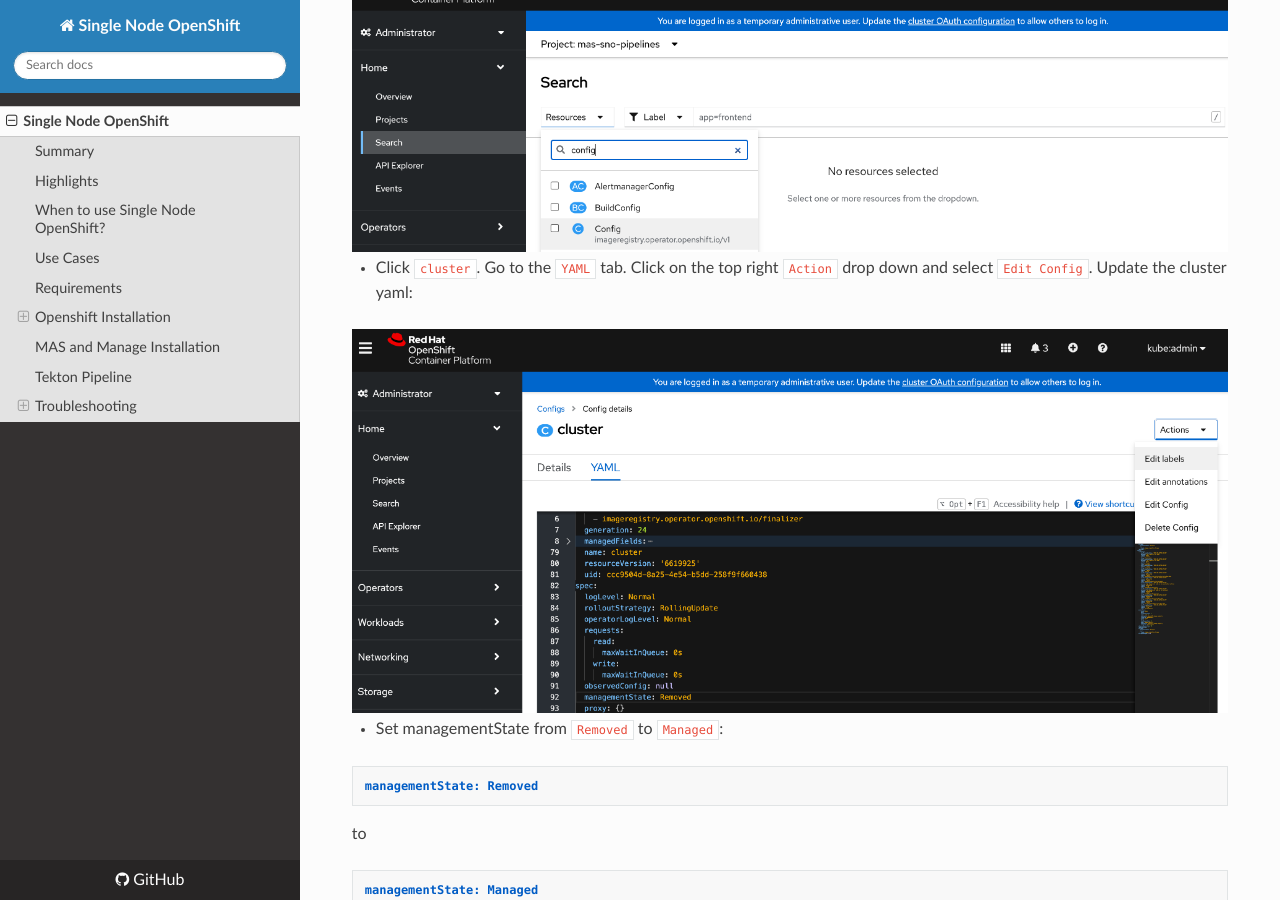
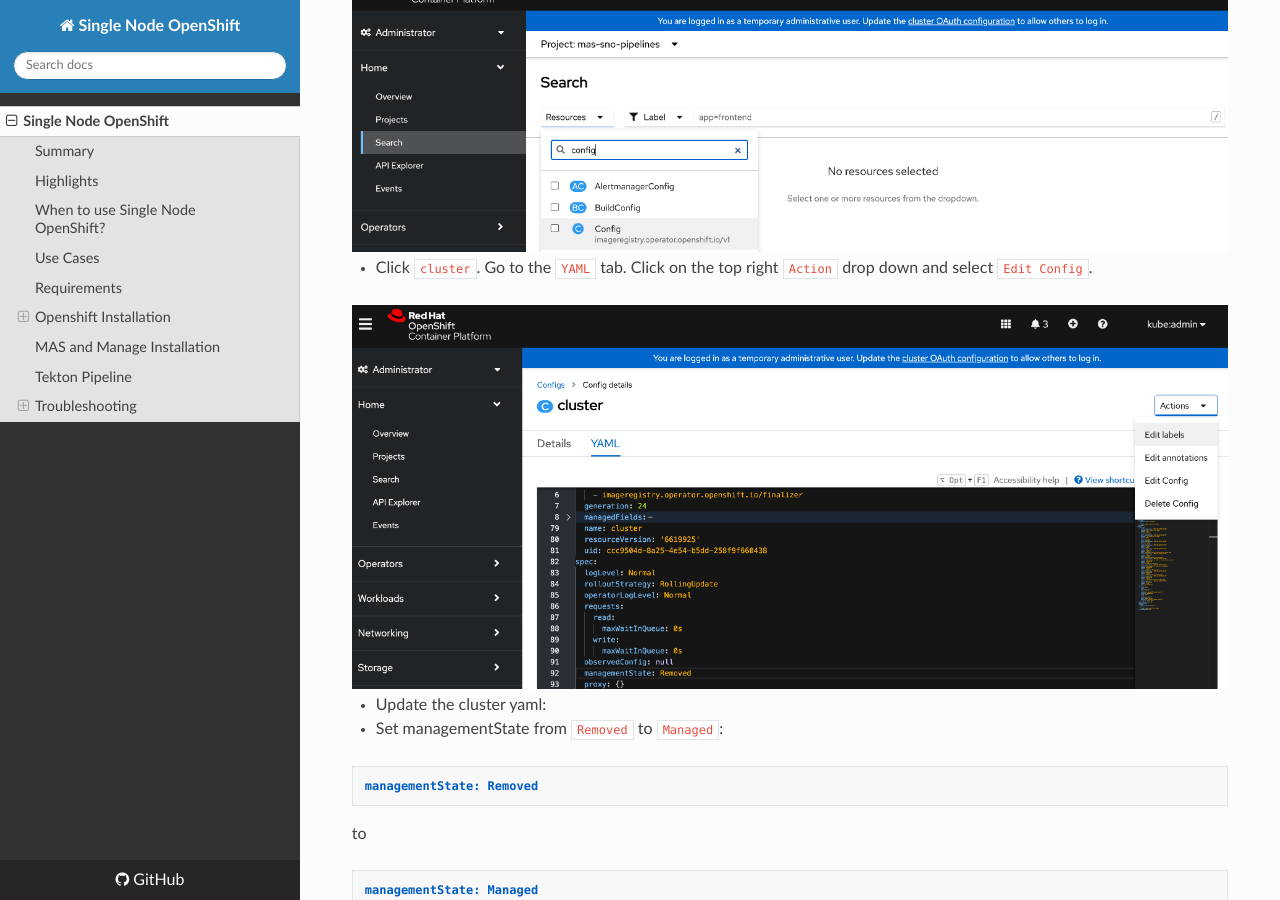
Before and after one commit to ibm-mas-manage/sno, an MkDocs documentation site: the page built from docs/index.md, in a window 1280 px wide and 900 px high, scrolled down 8032 px. Built offline with MkDocs 1.6.1, drawn with Linux system fonts in a browser that asks for light colours; nearby versions of some CDN libraries.

````diff
--- a/docs/index.md
+++ b/docs/index.md
@@ -236,12 +236,12 @@ You need to enable the image registry for building and pushing of images. Link:
 
 ![image](images/searchconfig.png)
 
-- Click `cluster`. Go to the `YAML` tab.  Click on the top right `Action` drop down and select `Edit Config`. Update the cluster yaml:
+- Click `cluster`. Go to the `YAML` tab.  Click on the top right `Action` drop down and select `Edit Config`.
 
 ![image](images/configcluster.png)
 
-
-- Set managementState from `Removed` to `Managed`:
+- Update the cluster yaml:
+  - Set managementState from `Removed` to `Managed`:
 ```
 managementState: Removed
 ```
@@ -250,7 +250,7 @@ to
 managementState: Managed
 ```
 
-- Set rolloutStrategy from 'RollingUpdate` to `Recreate`:
+  - Set rolloutStrategy from 'RollingUpdate` to `Recreate`:
 ```
 rolloutStrategy: RollingUpdate
 ```
@@ -259,7 +259,7 @@ to
 rolloutStrategy: Recreate
 ```
 
-- Set Storage:
+  - Set Storage:
 ```
 storage: {}
 ```
````
